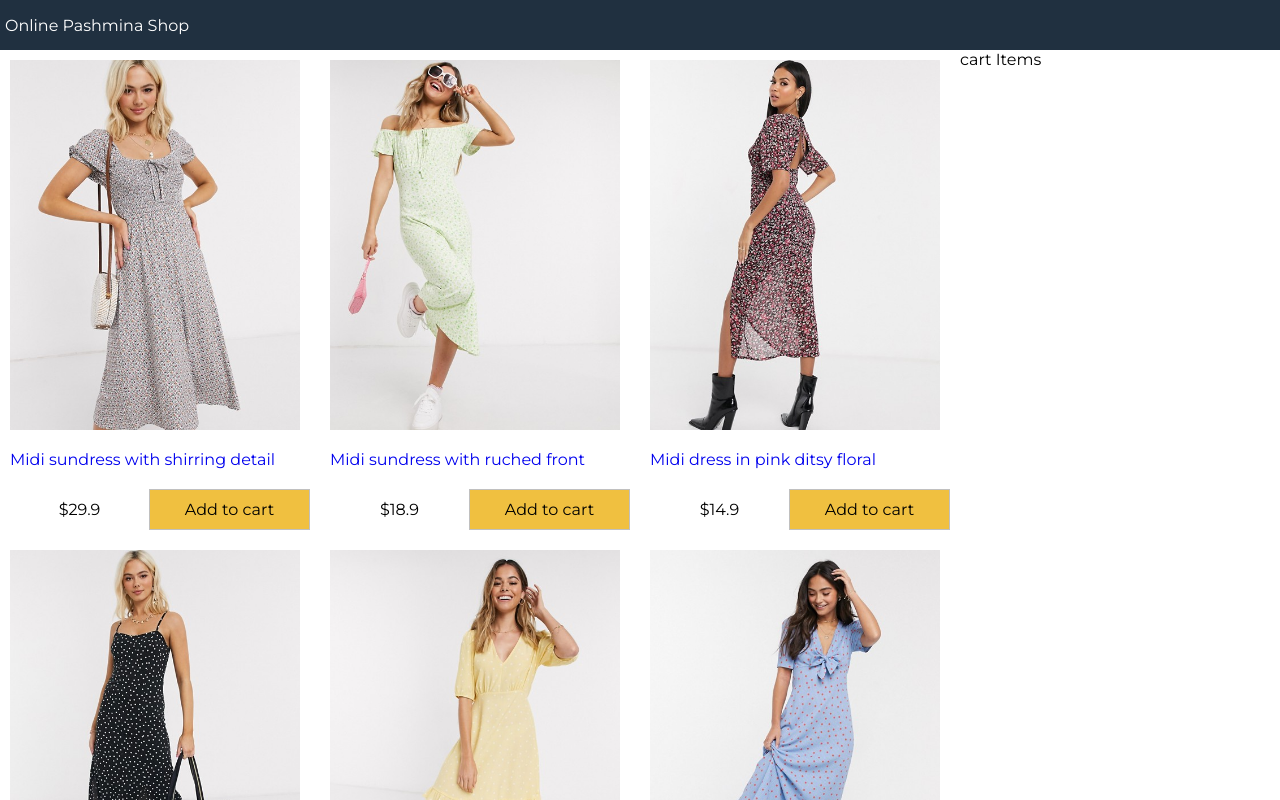
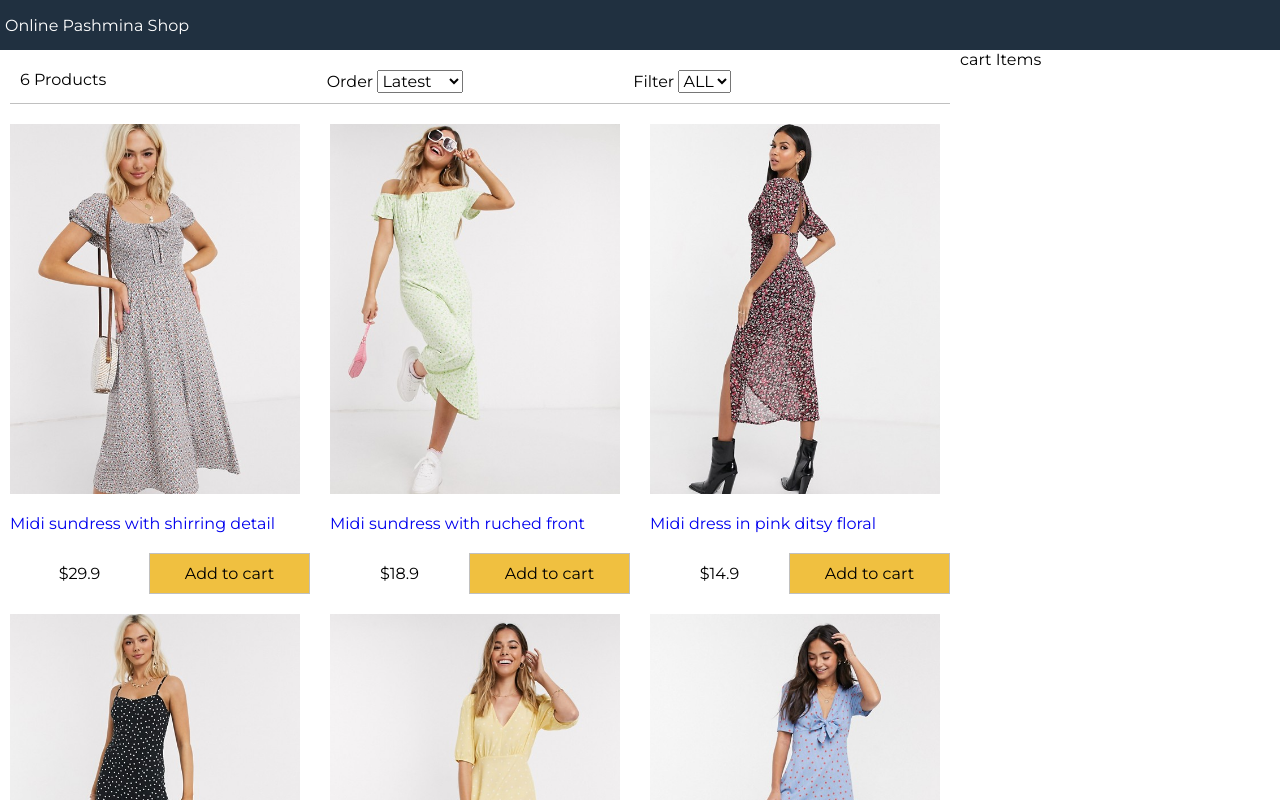
Before and after one commit to DineshShrestha/online-shopping, a React (Create React App) app: page / in a window 1280 px wide. Shown: the top 800 px of the page. Built offline with nearby package versions, Linux system fonts and the light colour scheme.

Commit message:
create filter button

```diff
--- a/src/App.js
+++ b/src/App.js
@@ -1,5 +1,6 @@
 // feature 1
 import React from 'react';
+import Filter from './components/Filter';
 import Products from './components/Products';
 import data from "./data.json";
 
@@ -12,6 +13,42 @@
       sort:"",
     };
   }
+  sortProducts = (event)=>{
+    //implement
+    const sort = event.target.value;
+    console.log(event.target.value);
+    this.setState((state)=> ({
+      sort:sort,
+      products:this.state.products.slice()
+      .sort((a,b)=>(
+        sort === "lowest"
+        ? a.price > b.price.price
+        ? 1:
+         -1
+        :sort === "highest"
+        ?a.price < b.price
+          ? 1
+          :-1
+        :a._id < b._id
+          ? 1
+          :-1
+      ))
+    }));
+  };
+  filterProducts = (event) =>{
+    console.log(event.target.value);
+    if(event.target.value === ""){
+      this.setState({size:event.target.value, products:data.products});
+    }
+    else{
+      this.setState({
+        size: event.target.value,
+        products: data.products.filter(product=> product.availableSizes.indexOf(event.target.value)>=0),
+      });
+    }
+
+  };
+
   render(){
     return (
       <div className= "grid-container">
@@ -21,6 +58,13 @@
         <main>
           <div className="content">
             <div className="main">
+              <Filter count={this.state.products.length}
+                size = {this.state.size}
+                sort ={this.state.sort}
+                filterProducts = {this.filterProducts}
+                sortProducts = {this.sortProducts}
+              ></Filter>
+
               <Products products={this.state.products}></Products>
             </div>
             <div className="sidebar">
--- /dev/null
+++ b/src/components/Filter.js
@@ -0,0 +1,31 @@
+import React, { Component } from 'react'
+
+export default class Filter extends Component {
+    render() {
+        return (
+            <div className="filter">
+                <div className="filter-result">{this.props.count} Products</div>
+                <div className="filter-sort">
+                    Order{" "}
+                    <select value= {this.props.size} onChange={this.props.sortProducts}>
+                        <option>Latest</option>
+                        <option value="lowest">Lowest</option>
+                        <option value="highest">Highest</option>
+                    </select>
+                </div>
+                <div className="filter-size">
+                    Filter {" "}
+                    <select value={this.props.size} onChange={this.props.filterProducts}>
+                        <option value="ALL">ALL</option>
+                        <option value="XS">XS</option>
+                        <option value="S">S</option>
+                        <option value="M">M</option>
+                        <option value="L">L</option>
+                        <option value="XL">XL</option>
+                        <option value="XXL">XXL</option>
+                    </select>
+                </div>
+            </div>
+        )
+    }
+}
--- a/src/index.css
+++ b/src/index.css
@@ -125,3 +125,16 @@
 .button.primary{
   background-color: #f0c040;
 }
+
+/* filter*/
+.filter{
+  display: flex;
+  padding: 1rem;
+  margin: 1rem;
+  justify-content: space-between;
+  border-bottom: 0.1rem #c0c0c0 solid;
+}
+
+.filter div{
+  flex: 1;
+}
```
